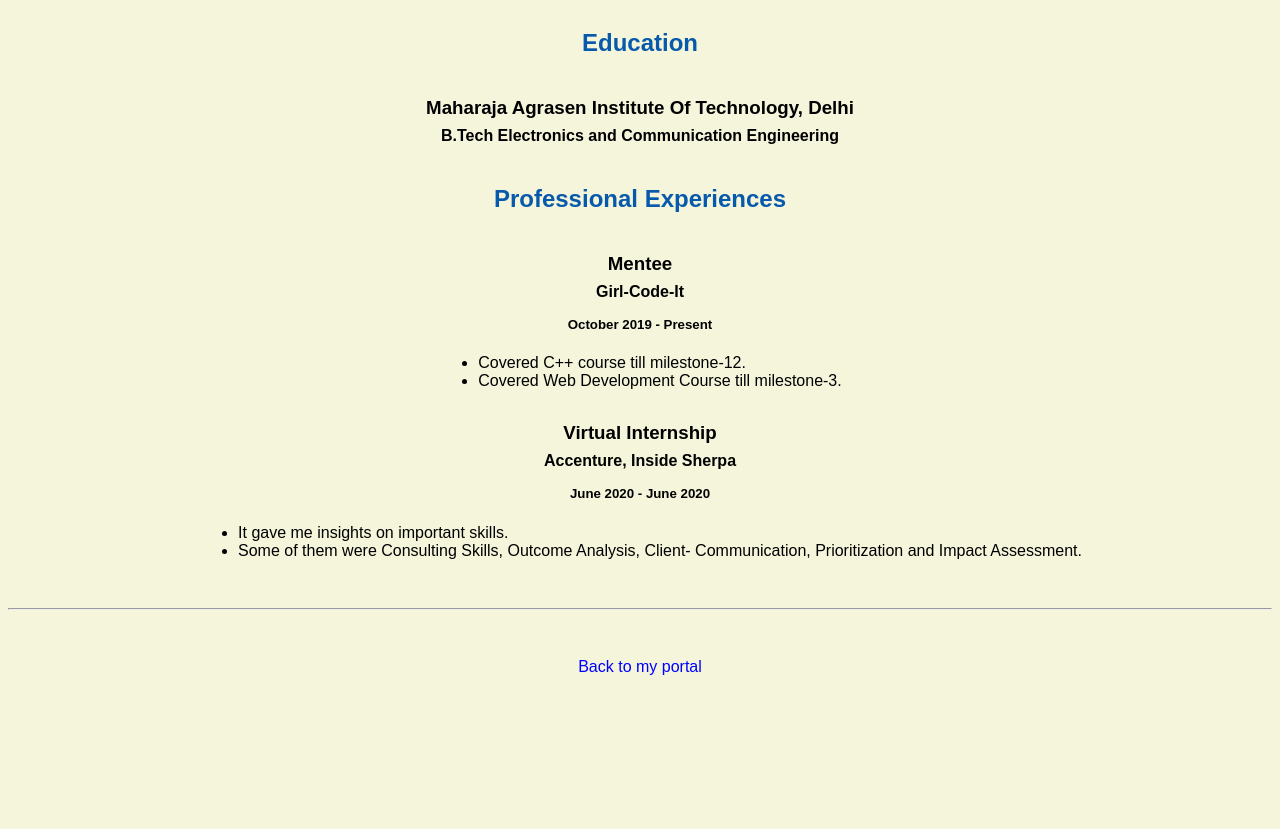
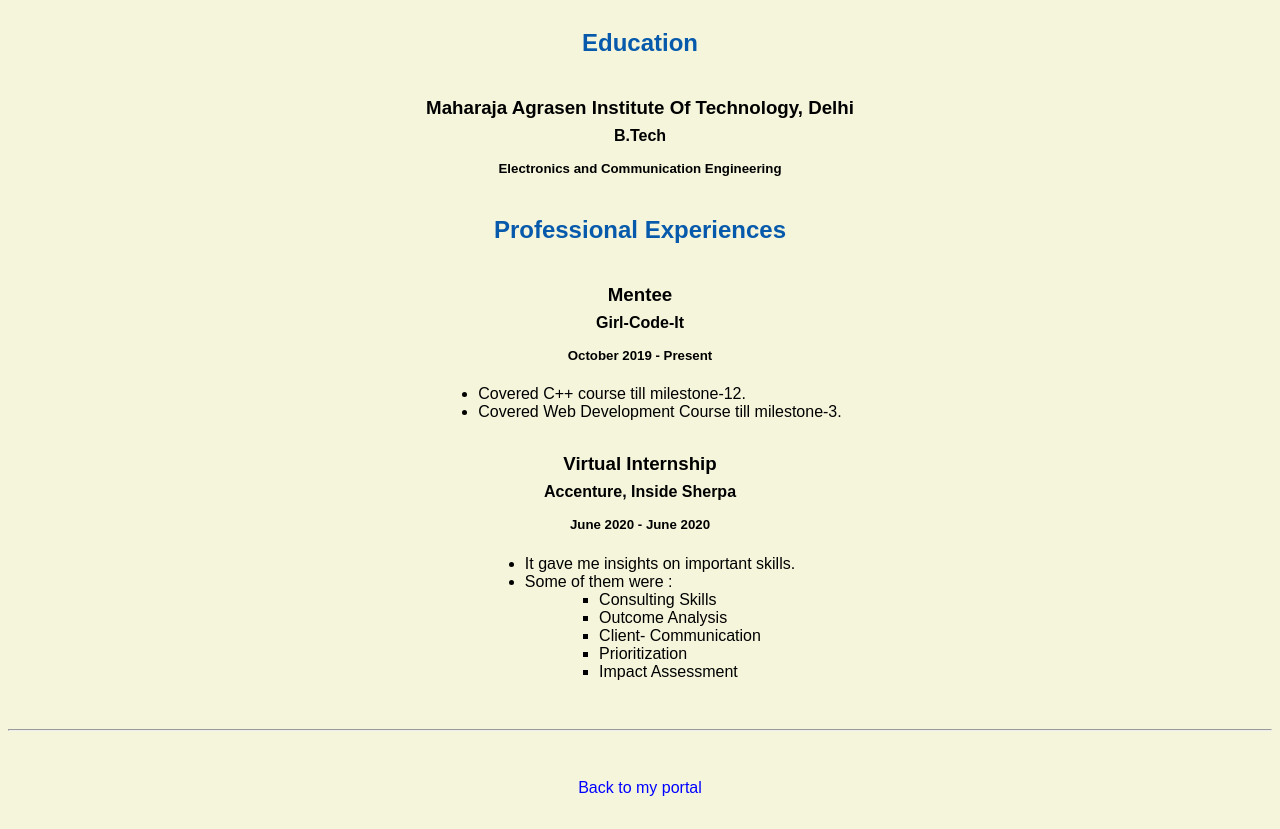
Before and after one commit to Aayushi-Mittal/html-css-coursera-project, a plain HTML site: page resume.html in a window 1280 px wide. Shown: the part 680-1509 px from the top of the page. Before the commit the page ends 1388 px from the top, so only its background shows below. Drawn offline with Linux system fonts and the light colour scheme.

Commit message:
Update resume.html

```diff
--- a/resume.html
+++ b/resume.html
@@ -33,7 +33,8 @@
     <h2>Education</h2>
 
     <h3>Maharaja Agrasen Institute Of Technology, Delhi</h3>
-    <h4>B.Tech Electronics and Communication Engineering</h4>
+    <h4>B.Tech</h4>
+    <h5>Electronics and Communication Engineering</h5>
 
     <h2>Professional Experiences</h2>
 
@@ -50,7 +51,14 @@
     <h5>June 2020 - June 2020</h5>
       <ul>
         <li>It gave me insights on important skills.</li>
-        <li>Some of them were Consulting Skills, Outcome Analysis, Client- Communication, Prioritization and Impact Assessment. </li>
+        <li>Some of them were :</li>
+          <ul type="square">
+            <li>Consulting Skills</li>
+            <li>Outcome Analysis</li>
+            <li>Client- Communication</li>
+            <li>Prioritization</li>
+            <li>Impact Assessment</li>
+          </ul>
       </ul>
 
   </body>
```
